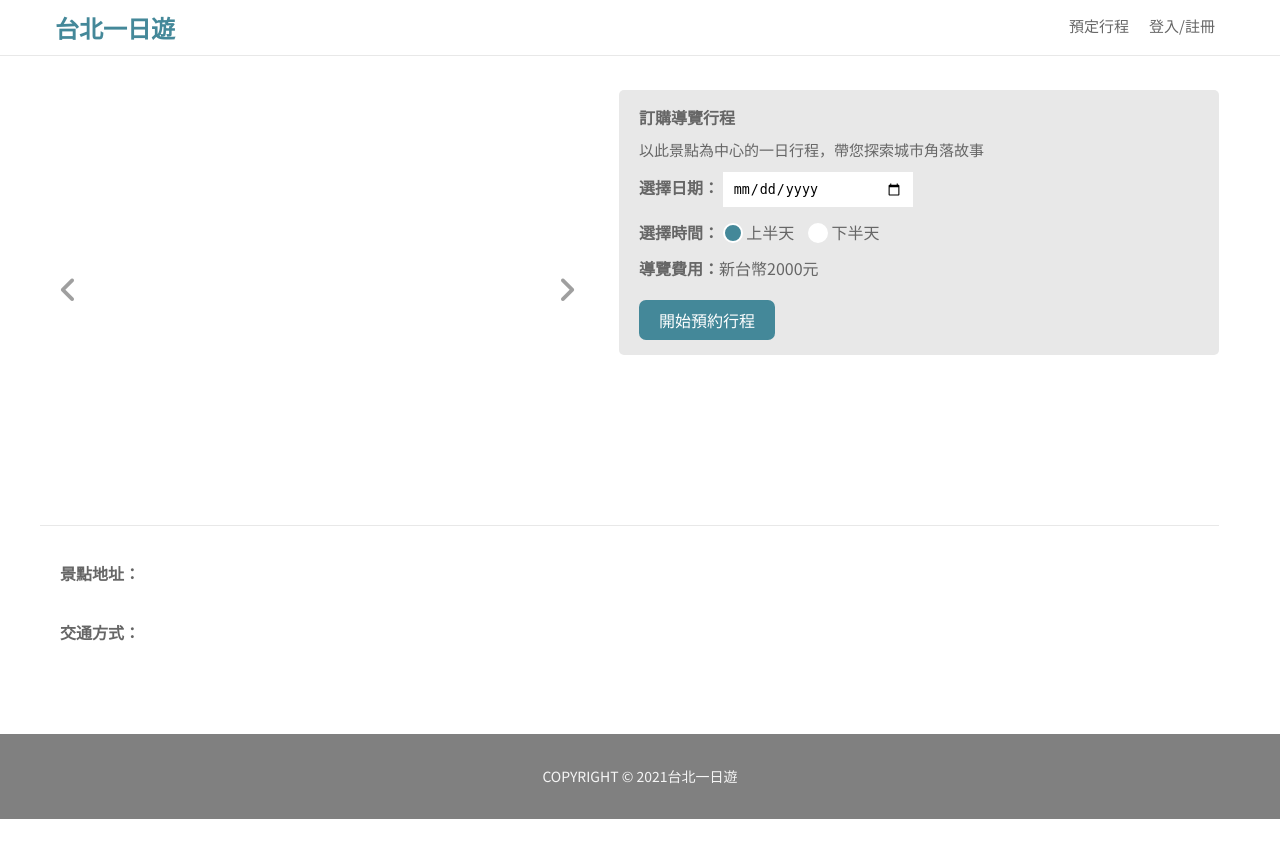
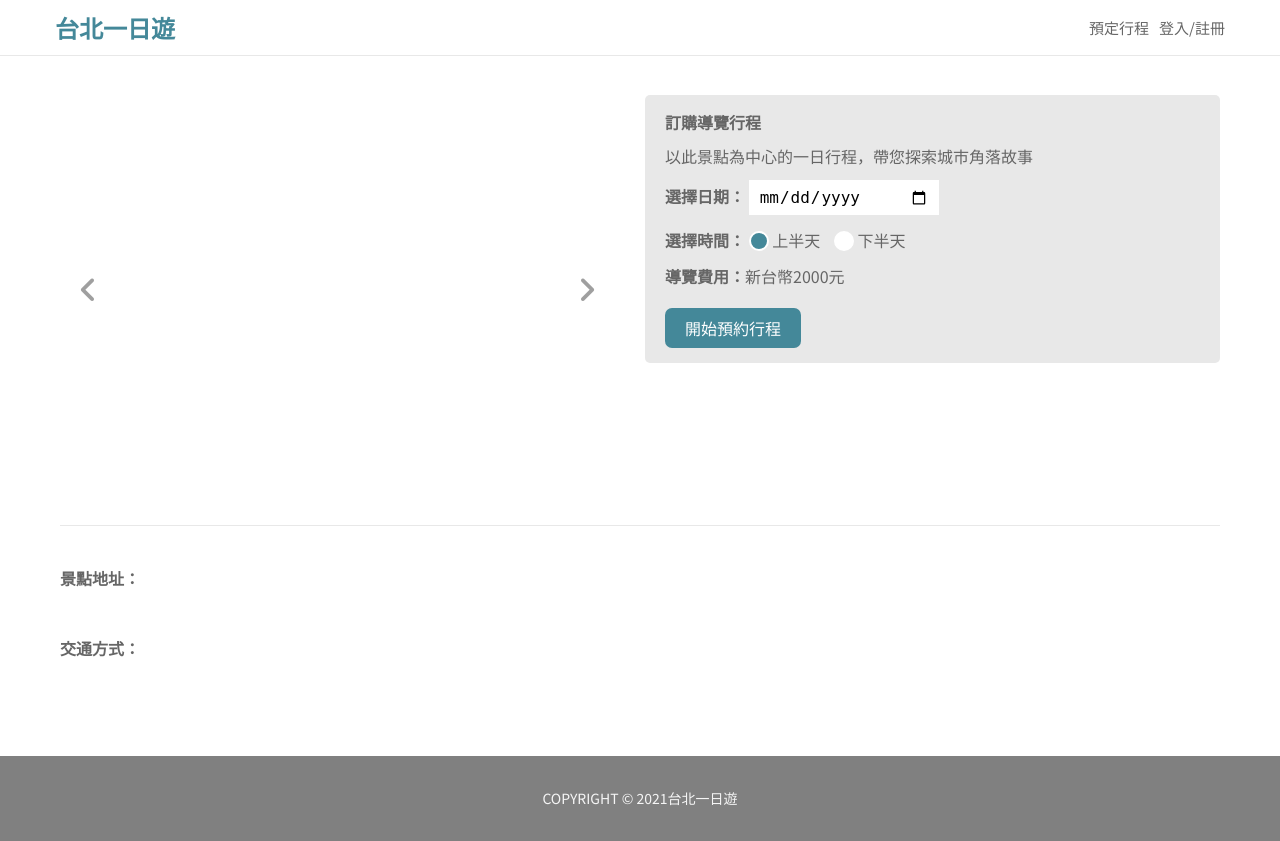
Before and after one commit to HuaJung/taipei-one-day-trip, a Flask app: page /attraction/1 in a window 1280 px wide. Before the commit the page ends 819 px from the top, so only its background shows below. Run offline with Flask 2, Linux system fonts and the light colour scheme; data that the repository does not hold is empty; some libraries are stand-ins or nearby versions.

Commit message:
fix layout

```diff
--- a/taipei-day-trip/data/attraction.css
+++ b/taipei-day-trip/data/attraction.css
@@ -5,16 +5,16 @@ button {
     cursor: pointer;
 }
 .container {
-    display: grid;
-    grid-template-columns: auto minmax(360px, 1200px) auto;
-    padding: 0 15px;
+    max-width: 1200px;
+    padding: 0 20px;
+    margin: auto;
     margin-top: 35px;
     margin-bottom: 90px;
 }
 .grid-container {
-    gap: 35px 24px;
+    gap: 35px 30px;
     grid-column: 2/3;
-    grid-template-columns: minmax(min(340px,100%), 555px) minmax(min(340px, 100%), 600px);
+    grid-template-columns: minmax(280px, 555px) minmax(280px, 600px);
     grid-template-rows: minmax(350px, 400px) auto auto auto ;
     grid-template-areas:
     "carousel booking"
@@ -26,25 +26,19 @@ button {
 .carousel {
     grid-area: carousel;
     position: relative;
-    /* padding-left: 15px; */
-    /* grid-template-rows: auto auto minmax(auto, 302px); */
 }
 .booking {
     grid-area: booking;
-    padding: 10px;
 }
 .description {
     grid-area: description;
-    padding: 0 20px;
     border-top: 1px solid #E8E8E8;
 }
 .address {
     grid-area: address;
-    padding: 0 20px;
 }
 .transport {
     grid-area: transport;
-    padding: 0 20px;
 }
 .arrow-button {
     position: absolute;
@@ -106,32 +100,39 @@ button {
     height: 12px;
     background-color: #ffffff;
     border-radius: 50%;
-    margin: 0 5px;
+    margin: 0 8px;
     border: 1px solid #ffffff;
 }
 .carousel-indicator.active {
     background-color: #000000;
 }
 .grid-profile{
-    grid-template-rows: auto auto minmax(auto, 302px);
-    gap: 1rem;
+    grid-template-rows: auto auto minmax(min(302px, 100%), auto);
+
 }
 .grid-profile h2 {
-    font-weight: 500;
+    font-size: 24px;
+    font-weight: 600;
 }
 .booking-form {
     background-color: #E8E8E8;
     border-radius: 5px;
     padding: 15px 20px;
+    margin-top: 5px;
+}
+p, h5, .schedule, .booking-form button{
+    font-size: 16px;
+}
+.address h5, .transport h5 {
+    line-height: 35px;
+
 }
 .booking-form p {
     margin-top: 10px;
-    font-size: 15px;
 }
 .schedule{
     font-weight: 700;
     margin-top: 12px;
-    font-size: 16px;
 }
 .schedule label {
     font-weight: 500;
@@ -145,11 +146,12 @@ button {
 }
 .date input[type=date] {
     position: relative;
-    padding: 5px 10px;
+    padding: 0px 10px;
     width: 190px;
     height: 35px;
     border: none;
     cursor: pointer;
+    font-size: 16px;
 }
 .time input[type=radio] {
      width: 20px;
--- a/taipei-day-trip/data/layout.css
+++ b/taipei-day-trip/data/layout.css
@@ -16,7 +16,7 @@ a {
 nav {
     display: grid;
     align-items: center;
-    grid-template-columns: 1fr minmax(360px, 1200px) 1fr;
+    grid-template-columns: 1fr minmax(min(360px, 100%), 1200px) 1fr;
     padding: 5px 0 5px 0;
     position: fixed;
     top: 0;
@@ -32,34 +32,31 @@ nav {
     grid-column: 2/3;
 }
 
-nav h2 {
+.navitems  h2 {
     grid-column: 1/2;
-    padding: 5px 10px 5px 15px;
+    padding: 5px 0px 5px 15px;
 }
-nav a{
+.navitems h2 a{
     color: #448899;
 }
-nav ul {
+.navitems  ul {
     grid-column: 2/3;
     text-align: end;
     font-size: 15px;
     display: flex;
     justify-content: flex-end;
+    align-items: center;
     padding: 0 15px 0 0;
     font-weight: normal;
 }
-nav ul li {
-    padding: 10px;
+.navitems ul li:nth-of-type(1) {
+    padding-right: 10px;
+
 }
-nav li a {
-    text-decoration: none;
+.navitems  li a {
     color: #666666;
 }
-.container {
-    display: grid;
-    grid-template-columns: auto minmax(360px, 1200px) auto;
-    margin-bottom: 90px;
-}
+
 footer {
     background-color: gray;
     color: whitesmoke;
--- a/taipei-day-trip/templates/attraction.html
+++ b/taipei-day-trip/templates/attraction.html
@@ -20,7 +20,7 @@
         <div class="grid-profile">
             <div class="booking-form">
                 <form>
-                    <h4>訂購導覽行程</h4>
+                    <h5>訂購導覽行程</h5>
                     <p>以此景點為中心的一日行程，帶您探索城市角落故事</p>
                     <div class="schedule date">選擇日期：    <input type="date" id="date-selection">
                         <!-- <i class="fa-regular fa-calendar"></i> -->
@@ -39,10 +39,10 @@
         <div class="description">
         </div>
         <div class="address">
-            <h4>景點地址：</h4>
+            <h5>景點地址：</h5>
         </div>
         <div class="transport">
-            <h4>交通方式：</h4>
+            <h5>交通方式：</h5>
         </div>
     </div>
 </div>
```
Also changed, not shown: other parts of taipei-day-trip/data/attraction.css (+18 -12 lines), taipei-day-trip/data/style.css (+20 -12 lines).
